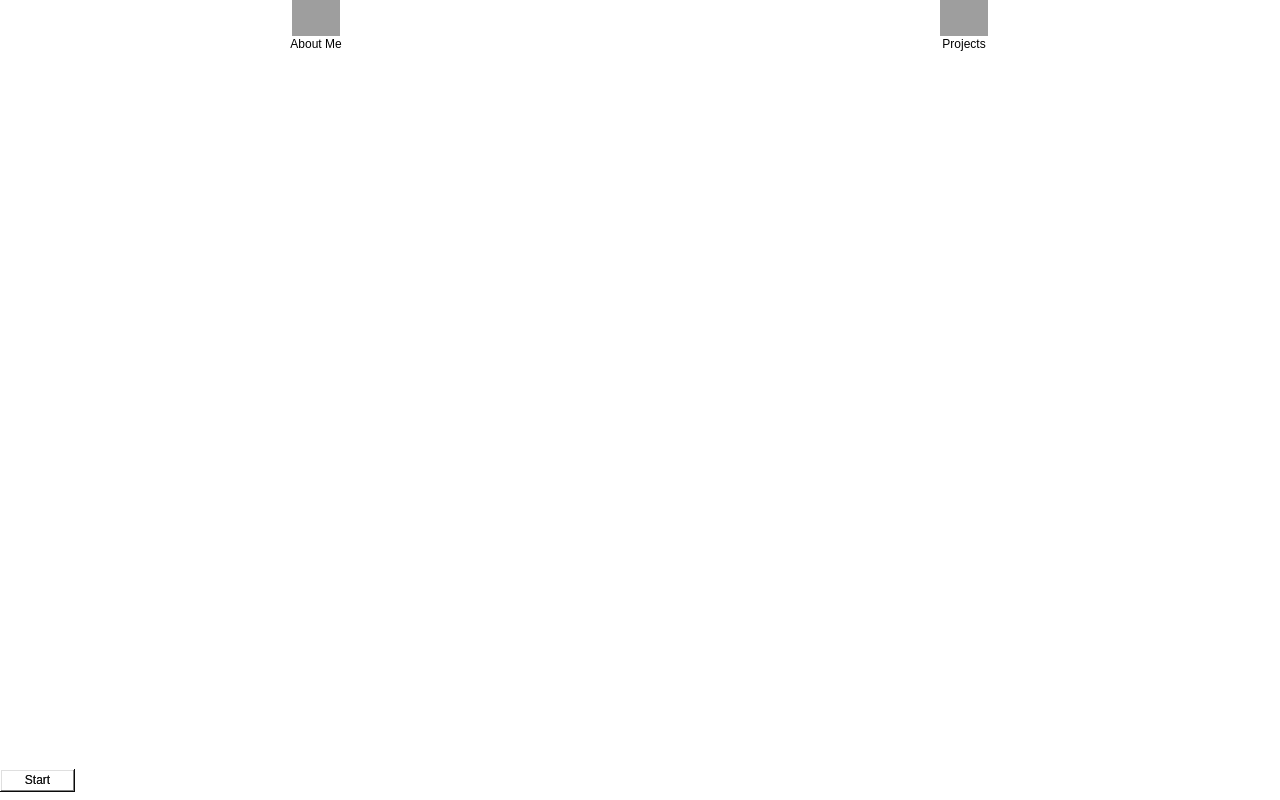
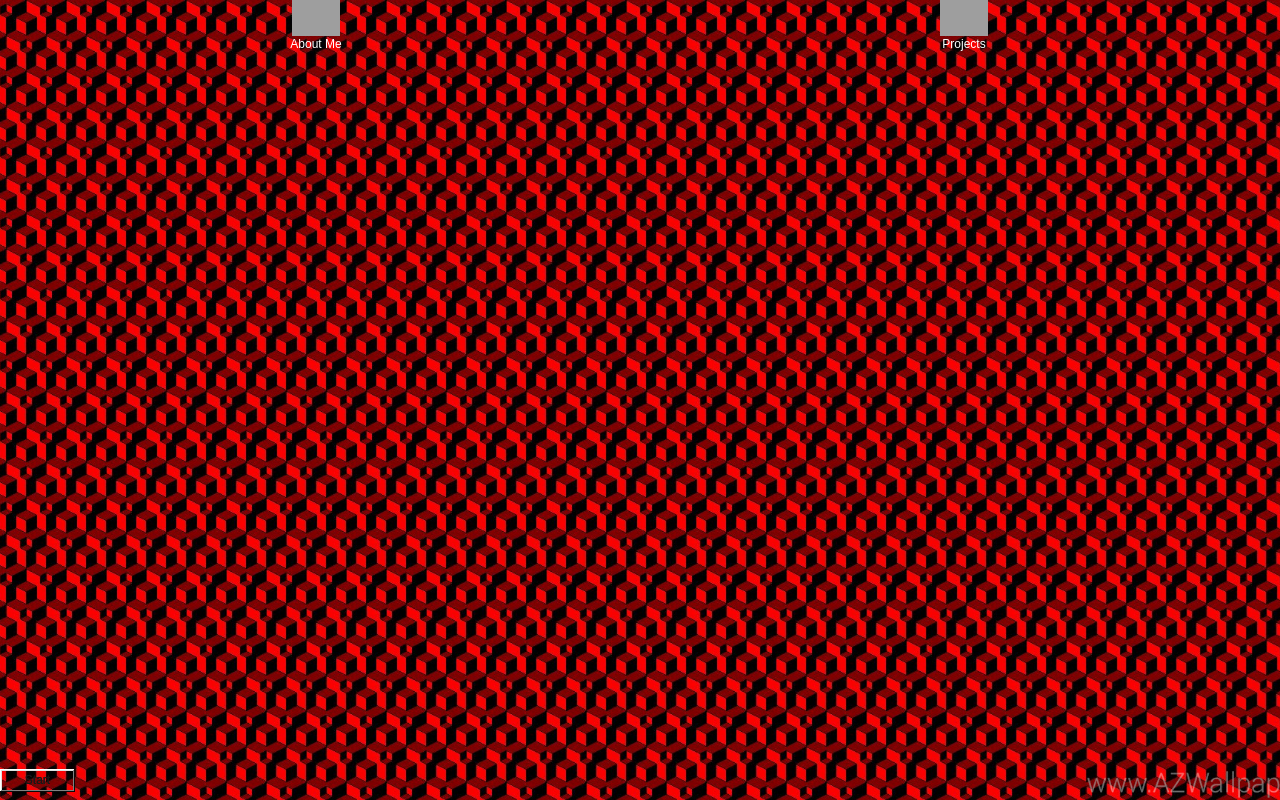
Before and after one commit to ruperceniza/portfolio, a Next.js app in the folder frontend/: page / in a window 1280 px wide. Built offline with nearby package versions, Linux system fonts and the light colour scheme; grey boxes are pictures that could not be loaded.

Commit message:
feat: background wallpaper setup

```diff
--- a/frontend/src/components/Desktop.tsx
+++ b/frontend/src/components/Desktop.tsx
@@ -22,8 +22,10 @@ const Desktop: React.FC = () => {
   };
 
   return (
-    <div className="h-screen w-screen bg-win95Gray font-win95 relative">
-      {/* Desktop Icons */}
+    <div
+      className="h-screen w-screen font-win95 relative bg-cover bg-center"
+      style={{ backgroundImage: "url('/icons/wallpaper.jpg')"}}>
+
       <div className="p-4 grid grid-cols-2 gap-4">
         <Icon
           label="About Me"
@@ -55,7 +57,6 @@ const Desktop: React.FC = () => {
         />
       </div>
 
-      {/* Windows */}
       {windows.map((win) => (
         <Window
           key={win.id}
@@ -66,7 +67,6 @@ const Desktop: React.FC = () => {
         </Window>
       ))}
 
-      {/* Taskbar */}
       <Taskbar windows={windows} />
     </div>
   );
--- a/frontend/src/components/Icon.tsx
+++ b/frontend/src/components/Icon.tsx
@@ -18,7 +18,7 @@ const Icon: React.FC<IconProps> = ({ label, img, onClick }) => {
         className="w-12 h-12"
         style={{ imageRendering: 'pixelated' }}
       />
-      <span className="text-black text-xs mt-1">{label}</span>
+      <span className="text-white text-xs mt-1">{label}</span>
     </div>
   );
 };
```
Also changed, not shown: frontend/public/icons/wallpaper.jpg (added).
